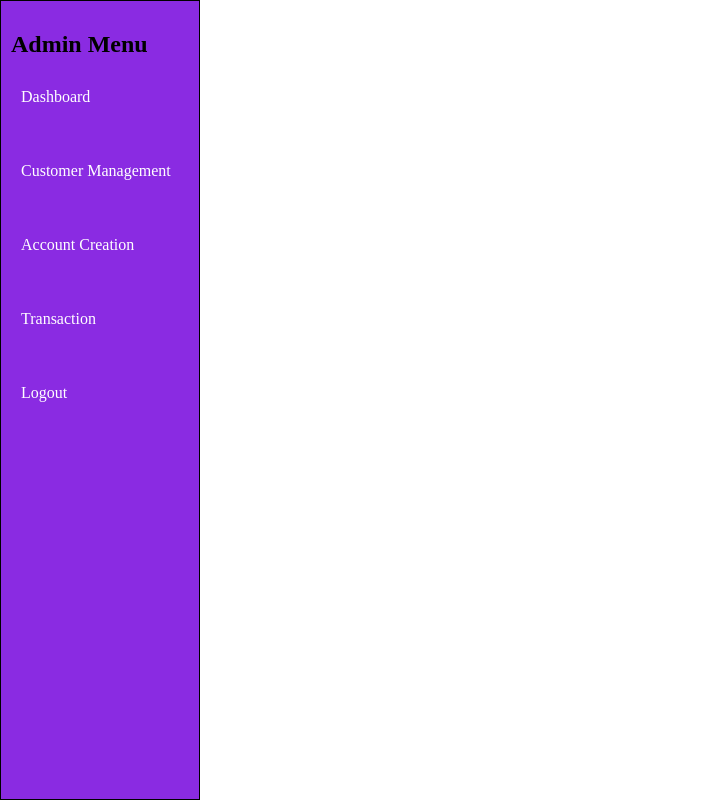
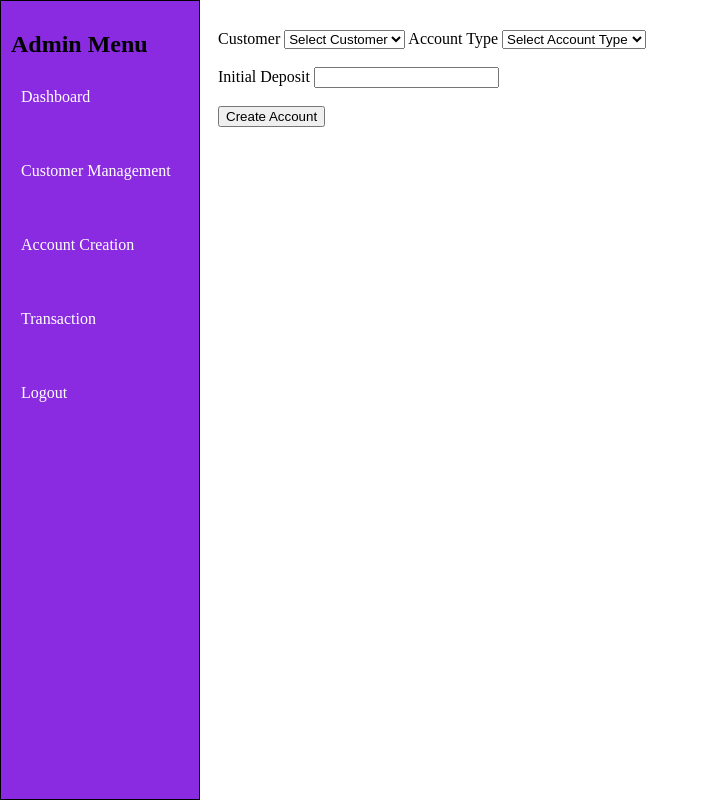
Before and after one commit to guru-akash/bank-management-flask, a Flask app: page /account_creation in a window 1280 px wide. Shown: the whole page, without its empty margins (0-708 px from the left). Run offline with Flask 3, Linux system fonts and the light colour scheme; data that the repository does not hold is empty.

Commit message:
update bank management project

```diff
--- a/app.py
+++ b/app.py
@@ -24,11 +24,6 @@ def dashboard():
 @app.route('/customer_management')
 def customer_management():
     return render_template('customer_management.html')
-
-
-@app.route('/account_creation')
-def account_creation():
-    return render_template('account_creation.html')
 
 @app.route('/transaction')
 def transaction():
@@ -101,27 +96,68 @@ def customer_edit(id):
 
     return render_template('/customer_edit.html' ,customer = customer)
 
+@app.route('/update_customer/<id>',methods=['post'])
+def update_customer(id):
+    firstname = request.form['firstname']
+    lastname = request.form['lastname']
+    phone = request.form['phone']
+    email = request.form['email']
+    pancard = request.form['pancard']
+    ifsc = request.form['ifsc']
+    aadhaar = request.form['aadhaar']
+    address = request.form['address']
+
+    db = db_connector()
+    cursor = db.cursor(dictionary = True)
+
+    query = 'update customer_management set firstname=%s,lastname=%s,phone=%s,email=%s,pancard=%s,ifsc=%s,aadhaar=%s,address=%s where id = %s'
+    values = (firstname,lastname,phone,email,pancard,ifsc,aadhaar,address,id)
+    cursor.execute(query,values)
+
+    db.commit()
+    return redirect('/customer_management_table')
+
+
 @app.route('/delete_customer/<id>')
 def delete_customer(id):
+    print(id)
     db=db_connector()
-    cursor = db.cursor(dictionary=True )
+    cursor = db.cursor()
 
-    query = 'delete from customer_management where id = %s'
+    query = 'update customer_management set status = 0 where id = %s'
     values = (id,)
+    print(query,values)
     cursor.execute(query,values)
+
+    db.commit()
 
     return redirect('/customer_management_table')
 
 @app.route('/active_customer/<id>')
 def active_customer(id):
     db=db_connector()
-    cursor = db.cursor(dictionary=True )
+    cursor = db.cursor()
 
     query = 'update customer_management set status = 1 where id = %s'
     values = (id,)
     cursor.execute(query,values)
 
+    db.commit()
+
     return redirect('/customer_management_table')
+
+@app.route('/account_creation')
+def account_creation():
+
+    db = db_connector()
+    cursor = db.cursor(dictionary=True)
+
+    query = "SELECT id, firstname, lastname FROM customer_management"
+    cursor.execute(query)
+
+    customers = cursor.fetchall()
+
+    return render_template('account_creation.html',customers=customers)
 
 if __name__ == '__main__':
     app.run(debug=True)
--- /dev/null
+++ b/static/css/account_creation.css
@@ -0,0 +1,4 @@
+form {
+    margin-top: 30px;
+    margin-left: 210px;
+}
--- a/templates/account_creation.html
+++ b/templates/account_creation.html
@@ -4,9 +4,44 @@
     <meta charset="UTF-8">
     <meta name="viewport" content="width=device-width, initial-scale=1.0">
     <title>Document</title>
+    <link rel="stylesheet" href="{{url_for('static',filename='css/account_creation.css')}}">
 </head>
 <body>
      {% include '/layouts/menu.html' %}
+    <form action="">
+     <label>Customer</label>
+
+        <select name="customer_id">
+
+            <option value="">Select Customer</option>
+
+            {% for customer in customers %}
+
+                <option value="{{ customer.id }}">
+                    {{ customer.firstname }} {{ customer.lastname }}
+                </option>
+
+            {% endfor %}
+        </select>
+    <label>Account Type</label>
+        <select name="account_type">
+           <option value="">Select Account Type</option>
+            <option value="savings">Savings Account</option>
+            <option value="business">Business Account</option>
+         </select>
+
+        <br><br>
+
+        <label>Initial Deposit</label>
+        <input type="number" name="balance">
+
+        <br><br>
+
+        <button type="submit">Create Account</button>
+
+
+
+    </form>
 
 </body>
 </html>
--- a/templates/customer_edit.html
+++ b/templates/customer_edit.html
@@ -9,7 +9,7 @@
 </head>
 <body>
     {% include '/layouts/menu.html' %}
-    <form action="/edit_customer" method="post">
+    <form action="/update_customer/{{customer['id']}}" method="post">
         <h2>Edit_Customer :-</h2>
         <label for="">First Name :</label>
         <input type="text" name="firstname" value="{{customer['firstname']}}" required>
@@ -27,7 +27,7 @@
         <input type="number" name="aadhaar" value="{{customer['aadhaar']}}" required><br><br>
         <label for="">Address</label>
         <input type="text" name="address" values="{{customer['address']}}" required><br><br>
-        <button type="submit" >Create</button>
+        <button type="submit" >update</button>
 
     </form>
 
--- a/templates/customer_management.html
+++ b/templates/customer_management.html
@@ -27,6 +27,7 @@
         <label for="">Address</label>
         <input type="text" name="address" required><br><br>
         <button type="submit" >Create</button>
+        <button><a href="/customer_management_table">back</a></button>
 
     </form>
 
--- a/templates/customer_management_table.html
+++ b/templates/customer_management_table.html
@@ -40,9 +40,9 @@
                 <button><a href="/customer_edit/{{customer['id']}}">Edit</a></button>
 
                 {% if customer["status"]== 1 %}
-                <button > <a href="/delete_customer/{{customer['id']}}" onclick="return confirm('Are you sure you want to delete this student?') ">Delete</a></button>
+                <button > <a href="/delete_customer/{{customer['id']}}" onclick="return confirm('Are you sure you want to delete this customer?') ">Delete</a></button>
                 {% else %}
-                <button><a href="/active_customer/{{customer['id']}}" onclick="return confirm('Are you sure you want to active this student?')">Active</a></button>
+                <button><a href="/active_customer/{{customer['id']}}" onclick="return confirm('Are you sure you want to active this customer?')">Active</a></button>
                 {% endif %}
             </td>
             </tr>
```
Also changed, not shown: static/css/customer_table.css (+6 -3 lines).
